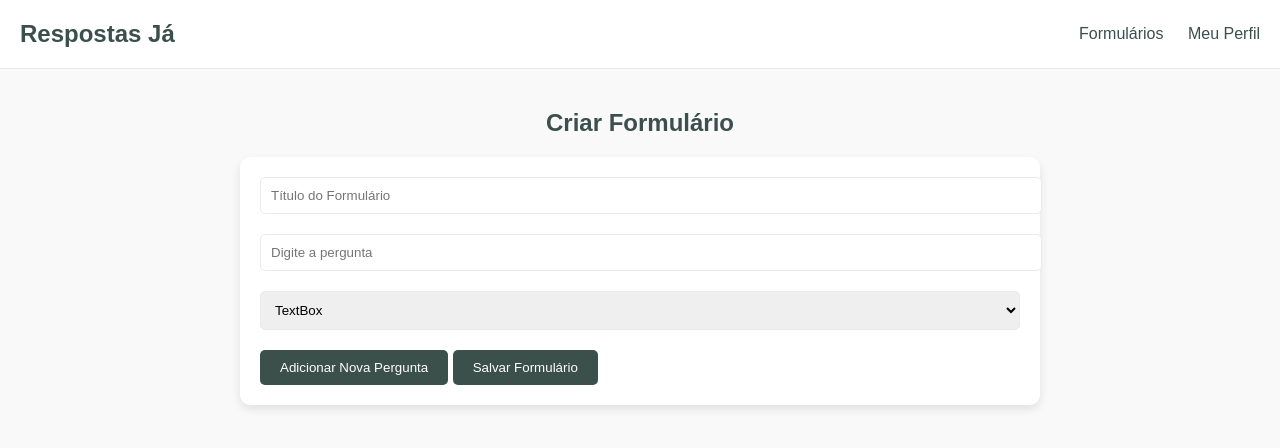
After one commit to AgentTarik/Respostas_ja, a Django app: page /criar-formulario/ in a window 1280 px wide. The commit adds this page. Shown: the top 448 px of the page. Run offline with Django 5.2, Linux system fonts and the light colour scheme; a user stored in the database is signed in; tables that the repository leaves empty hold one stand-in row (values such as "Sample post").

Commit message:
Criarcao de formularios apenas com textBox

```diff
--- /dev/null
+++ b/hello_world/static/criar_formulario.css
@@ -0,0 +1,91 @@
+/* Reset básico */
+body, html {
+    margin: 0;
+    padding: 0;
+    box-sizing: border-box;
+    font-family: 'Arial', sans-serif;
+    background-color: #f9f9f9;
+}
+
+/* Cabeçalho */
+.header {
+    display: flex;
+    justify-content: space-between;
+    align-items: center;
+    padding: 20px;
+    background-color: #ffffff;
+    border-bottom: 1px solid #eaeaea;
+}
+
+.logo {
+    font-size: 24px;
+    font-weight: bold;
+    color: #3b4f4b;
+}
+
+.navbar a {
+    margin-left: 20px;
+    text-decoration: none;
+    color: #3b4f4b;
+    font-size: 16px;
+    transition: color 0.3s ease;
+}
+
+.navbar a:hover {
+    color: #7b4adb;
+}
+
+/* Formulário */
+.formulario-criacao {
+    padding: 20px;
+    max-width: 800px;
+    margin: 0 auto;
+}
+
+.formulario-criacao h1 {
+    text-align: center;
+    color: #3b4f4b;
+}
+
+.formulario-criacao form {
+    background: #ffffff;
+    padding: 20px;
+    border-radius: 10px;
+    box-shadow: 0 4px 10px rgba(0, 0, 0, 0.1);
+}
+
+.formulario-criacao input[type="text"] {
+    display: block;
+    width: 100%;
+    padding: 10px;
+    margin-bottom: 20px;
+    border: 1px solid #eaeaea;
+    border-radius: 5px;
+}
+
+.formulario-criacao select {
+    display: block;
+    width: 100%;
+    padding: 10px;
+    margin-bottom: 20px;
+    border: 1px solid #eaeaea;
+    border-radius: 5px;
+}
+
+button {
+    padding: 10px 20px;
+    background-color: #3b4f4b;
+    color: white;
+    border: none;
+    border-radius: 5px;
+    cursor: pointer;
+    transition: background-color 0.3s ease;
+}
+
+button:hover {
+    background-color: #333333;
+}
+
+.pergunta {
+    margin-bottom: 20px;
+}
--- a/hello_world/urls.py
+++ b/hello_world/urls.py
@@ -34,6 +34,7 @@ urlpatterns = [
     path("sobre-nos/", views.sobre_nos_view, name="sobre-nos"),
     path("formularios/", views.listar_formularios, name="listar-formularios"),
     path("meu-perfil/", views.meu_perfil_view, name="meu-perfil"),
+    path("criar-formulario/", views.criar_formulario_view, name="criar-formulario"),
 ]
 if settings.DEBUG:
     urlpatterns += static(settings.MEDIA_URL, document_root=settings.MEDIA_ROOT)
--- /dev/null
+++ b/respostasJa/templates/criar_formulario.html
@@ -0,0 +1,65 @@
+{% load static %}
+
+<!DOCTYPE html>
+<html lang="en">
+<head>
+    <meta charset="UTF-8">
+    <meta name="viewport" content="width=device-width, initial-scale=1.0">
+    <title>Criar Formulário - Respostas Já</title>
+    <link rel="stylesheet" href="{% static 'criar_formulario.css' %}">
+    <script>
+        // Script para adicionar novas perguntas dinamicamente
+        function adicionarPergunta() {
+            const perguntasContainer = document.getElementById("perguntas-container");
+            const perguntaDiv = document.createElement("div");
+            perguntaDiv.className = "pergunta";
+
+            perguntaDiv.innerHTML = `
+                <input type="text" name="pergunta[]" placeholder="Digite a pergunta" required>
+                <select name="tipo_de_pergunta[]">
+                    {% for tipo in tipos_de_perguntas %}
+                    <option value="{{ tipo.tipo }}">{{ tipo }}</option>
+                    {% endfor %}
+                </select>
+                <button type="button" onclick="removerPergunta(this)">Remover</button>
+            `;
+            perguntasContainer.appendChild(perguntaDiv);
+        }
+
+        function removerPergunta(button) {
+            button.parentElement.remove();
+        }
+    </script>
+</head>
+<body>
+    <header class="header">
+        <div class="logo">Respostas Já</div>
+        <nav class="navbar">
+            <a href="{% url 'listar-formularios' %}">Formulários</a>
+            <a href="{% url 'meu-perfil' %}">Meu Perfil</a>
+        </nav>
+    </header>
+
+    <section class="formulario-criacao">
+        <h1>Criar Formulário</h1>
+        <form method="POST">
+            {% csrf_token %}
+            <input type="text" name="titulo" placeholder="Título do Formulário" required>
+
+            <div id="perguntas-container">
+                <div class="pergunta">
+                    <input type="text" name="pergunta[]" placeholder="Digite a pergunta" required>
+                    <select name="tipo_de_pergunta[]">
+                        {% for tipo in tipos_de_perguntas %}
+                        <option value="{{ tipo.tipo }}">{{ tipo }}</option>
+                        {% endfor %}
+                    </select>
+                </div>
+            </div>
+
+            <button type="button" onclick="adicionarPergunta()">Adicionar Nova Pergunta</button>
+            <button type="submit">Salvar Formulário</button>
+        </form>
+    </section>
+</body>
+</html>
--- a/respostasJa/templates/meu_perfil.html
+++ b/respostasJa/templates/meu_perfil.html
@@ -14,6 +14,7 @@
         <div class="logo">Respostas Já</div>
         <nav class="navbar">
             <a href="{% url 'sobre-nos' %}">Sobre nós</a>
+            <a href="{% url 'listar-formularios' %}">Formulários</a>
             <a href="{% url 'logout' %}">Logout</a>
             <a href="{% url 'meu-perfil' %}">Meu perfil</a>
         </nav>
@@ -30,7 +31,7 @@
             <div class="perfil-opcoes">
                 <div class="opcao">
                     <img src="{% static 'img/criar.png' %}" alt="Criar formulário" class="opcao-icon">
-                    <a href="{% url 'meu-perfil' %}">Criar formulário</a>
+                    <a href="{% url 'criar-formulario' %}">Criar formulário</a>
                 </div>
                 <div class="opcao">
                     <img src="{% static 'img/respostas.png' %}" alt="Minhas respostas" class="opcao-icon">
--- a/respostasJa/views.py
+++ b/respostasJa/views.py
@@ -2,7 +2,7 @@ from django.shortcuts import render, redirect
 from django.contrib.auth import authenticate, login, logout
 from django.contrib.auth.decorators import login_required
 from django.contrib.auth.forms import AuthenticationForm
-from .models import Formulario
+from .models import Formulario, Pergunta, TipoDePergunta
 
 from .forms import UsuarioCreationForm
 
@@ -46,6 +46,34 @@ def logout_view(request):
 def sobre_nos_view(request):
     return render(request, "sobre.html")
 
+
+@login_required
+def criar_formulario_view(request):
+    if request.method == "POST":
+        # Cria o formulário
+        titulo = request.POST.get("titulo")
+        usuario = request.user
+        formulario = Formulario.objects.create(titulo=titulo, usuario=usuario)
+
+        # Processa as perguntas associadas
+        perguntas = request.POST.getlist("pergunta[]")
+        tipos = request.POST.getlist("tipo_de_pergunta[]")
+
+        for pergunta_texto, tipo in zip(perguntas, tipos):
+            tipo_de_pergunta = TipoDePergunta.objects.get(tipo=tipo)
+            Pergunta.objects.create(
+                pergunta=pergunta_texto,
+                formulario=formulario,
+                tipo_de_pergunta=tipo_de_pergunta
+            )
+
+        return redirect("listar-formularios")  # Redireciona após salvar
+
+    # Recupera os tipos de perguntas disponíveis
+    tipos_de_perguntas = TipoDePergunta.objects.all()
+    return render(request, "criar_formulario.html", {"tipos_de_perguntas": tipos_de_perguntas})
+
+
 @login_required
 def listar_formularios(request):
     if request.user.is_authenticated:  # Verifica se o usuário está logado
```
